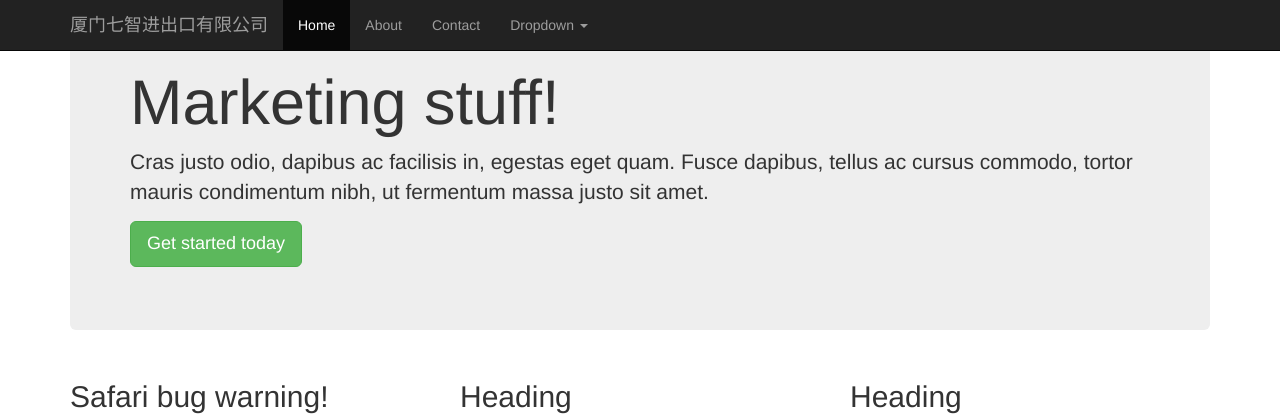
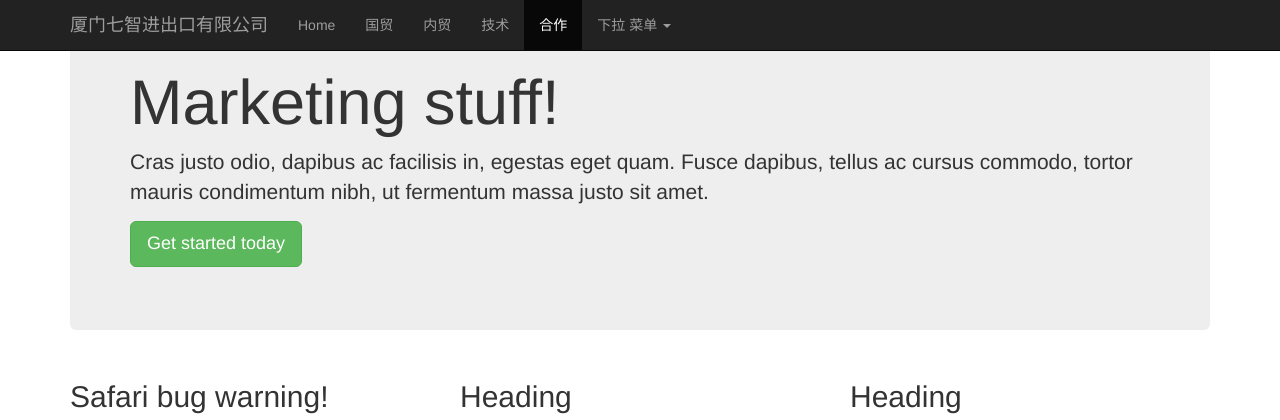
Before and after one commit to yeawin/qz, a PHP site: page /application/views/scripts/about/index.phtml in a window 1280 px wide. Shown: the top 420 px of the page. Run offline with PHP 8.4, Linux system fonts and the light colour scheme.

Commit message:
修改合作页面导航条

```diff
--- a/application/views/scripts/about/index.phtml
+++ b/application/views/scripts/about/index.phtml
@@ -39,11 +39,13 @@
         </div>
         <div id="navbar" class="navbar-collapse collapse">
           <ul class="nav navbar-nav">
-            <li class="active"><a href="/qz">Home</a></li>
-            <li><a href="#about">About</a></li>
-            <li><a href="#contact">Contact</a></li>
+            <li><a href="/qz">Home</a></li>
+            <li><a href="#about">国贸</a></li>
+            <li><a href="#contact">内贸</a></li>
+            <li><a href="#contact">技术</a></li>
+            <li class="active"><a href="#contact">合作</a></li>
             <li class="dropdown">
-              <a href="#" class="dropdown-toggle" data-toggle="dropdown">Dropdown <span class="caret"></span></a>
+              <a href="#" class="dropdown-toggle" data-toggle="dropdown">下拉 菜单 <span class="caret"></span></a>
               <ul class="dropdown-menu" role="menu">
                 <li><a href="#">Action</a></li>
                 <li><a href="#">Another action</a></li>
```
